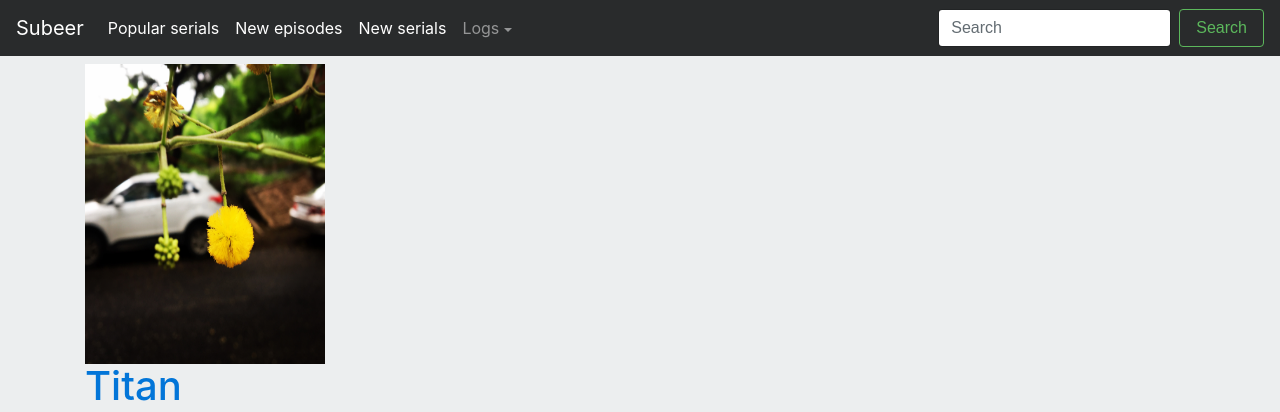
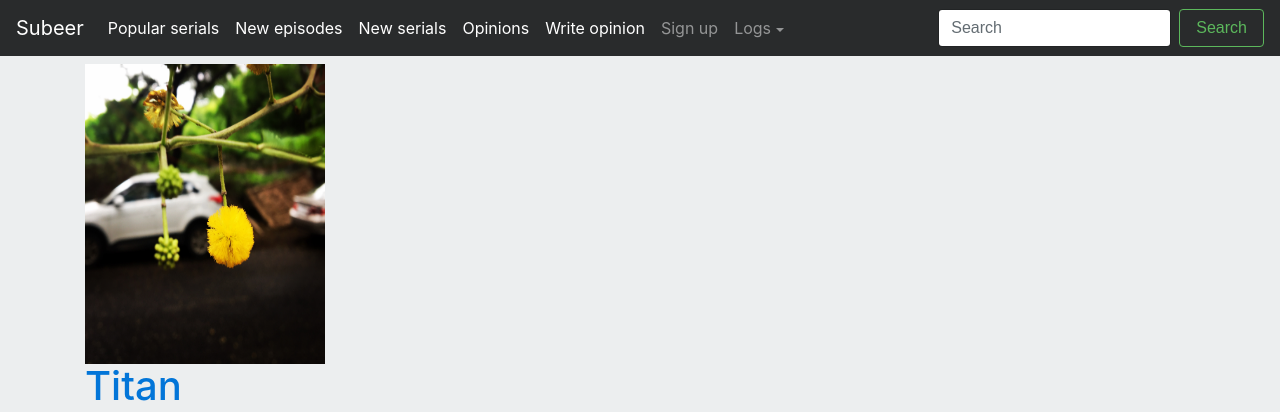
Before and after one commit to AndreyeuIvan/Subeer-v-3, a Django app: page /subeer/ in a window 1280 px wide. Shown: the top 412 px of the page. Run offline with Django 3.2, Linux system fonts and the light colour scheme; data comes from the database, SQL or seed files in the repository; both versions use the stored data as it was after the commit; some libraries are stand-ins or nearby versions.

Commit message:
[1.Check signup template, {body}]

```diff
--- a/account/urls.py
+++ b/account/urls.py
@@ -1,6 +1,11 @@
 from django.contrib import admin
-from django.urls import path, include
+from django.urls import path, include, re_path
+
+from account import views as accounts_views
+
 
 urlpatterns = [
+	re_path(r'^signup/$', accounts_views.signup, name='signup'),
+
 
 ]
--- a/account/views.py
+++ b/account/views.py
@@ -1,3 +1,8 @@
 from django.shortcuts import render
+from django.contrib.auth.forms import UserCreationForm
+
 
 # Create your views here.
+def signup(request):
+	form = UserCreationForm()
+	return render(request, 'signup.html', {'form': form})
--- a/subeer/urls.py
+++ b/subeer/urls.py
@@ -1,6 +1,6 @@
 from django.contrib import admin
 from django.urls import path, include
-from .views import SerialList
+from .views import SerialList, OpinionList
 from subeer import views
 
 
@@ -13,4 +13,5 @@ urlpatterns = [
 	path('new_serials', views.new_serials, name='new_serials'),
 	path('new_episodes', views.new_episodes, name='new_episodes'),
 	path('opinion', views.get_opinion, name='opinion'),
+	path('list_opinion', OpinionList.as_view(), name='list_opinion')
 ]
--- a/subeer/views.py
+++ b/subeer/views.py
@@ -1,6 +1,6 @@
 from django.shortcuts import render
 from .forms import NameForm
-from .models import Serial, Episode, Like
+from .models import Serial, Episode, Opinion
 from django.views.generic import ListView, DetailView
 from django.db.models import Q
 from django.http import HttpResponse
@@ -54,16 +54,14 @@ def new_episodes(request):
 
 
 def get_opinion(request):
-	if request.method == 'GET':
-		form = NameForm()
-		return render(request, 'subeer/form.html', {'form': form})
-	elif request.method == 'POST':
-		form = NameForm(request.POST)
-		feedback = form.save()
-		feedback.save()
-		return render(request, 'subeer/form.html', {'form': NameForm()} )
-	else:
-		return HttpResponseNotAllowed()
+	form = NameForm(request.POST)
+	if request.method == 'POST':
+		if form.is_valid():
+			form.save(commit=True)
+			return render(request, 'subeer/episode_new.html')
+		else:
+			form = NameForm()
+	return render(request, 'subeer/form.html', {'form': form})
 
 '''def like(request):
     if request.method == 'GET':
@@ -74,3 +72,7 @@ def get_opinion(request):
         return HttpResponse('success')
     else:
         return HttpResponse("unsuccesful")'''
+
+class OpinionList(ListView):
+	model = Opinion
+	context_object_name = 'opinions'
--- a/templates/nav.html
+++ b/templates/nav.html
@@ -15,11 +15,18 @@
           <li class="nav-item active">
             <a class="nav-link" href="{% url 'new_serials' %}"> New serials</a>
           </li>
+           <li class="nav-item active">
+            <a class="nav-link" href="{% url 'list_opinion' %}"> Opinions</a>
+          <li class="nav-item dropdown">
+            <li class="nav-item active">
+            <a class="nav-link" href="{% url 'opinion' %}"> Write opinion</a>
+          <li class="nav-item dropdown">
+            <a class="nav-link" href="{% url 'signup'  %}"> Sign up</a>
           <li class="nav-item dropdown">
             <a class="nav-link dropdown-toggle" href="" id="dropdown01" data-toggle="dropdown" aria-haspopup="false" aria-expanded="true">Logs</a>
             <div class="dropdown-menu" aria-labelledby="dropdown01">
               <a class="dropdown-item" href="#">Login</a>
-              <a class="dropdown-item" href="#">Sign up</a>
+              <a class="dropdown-item" href="{% url 'signup' %}">Sign up</a>
               <a class="dropdown-item" href="#">Log out</a>
             </div>
           </li>
```
Also changed, not shown: templates/signup.html (added, +13 -0 lines), templates/subeer/opinion_list.html (added, +17 -0 lines), db.sqlite3, subeer/migrations/0008_auto_20200926_1246.py (added).
